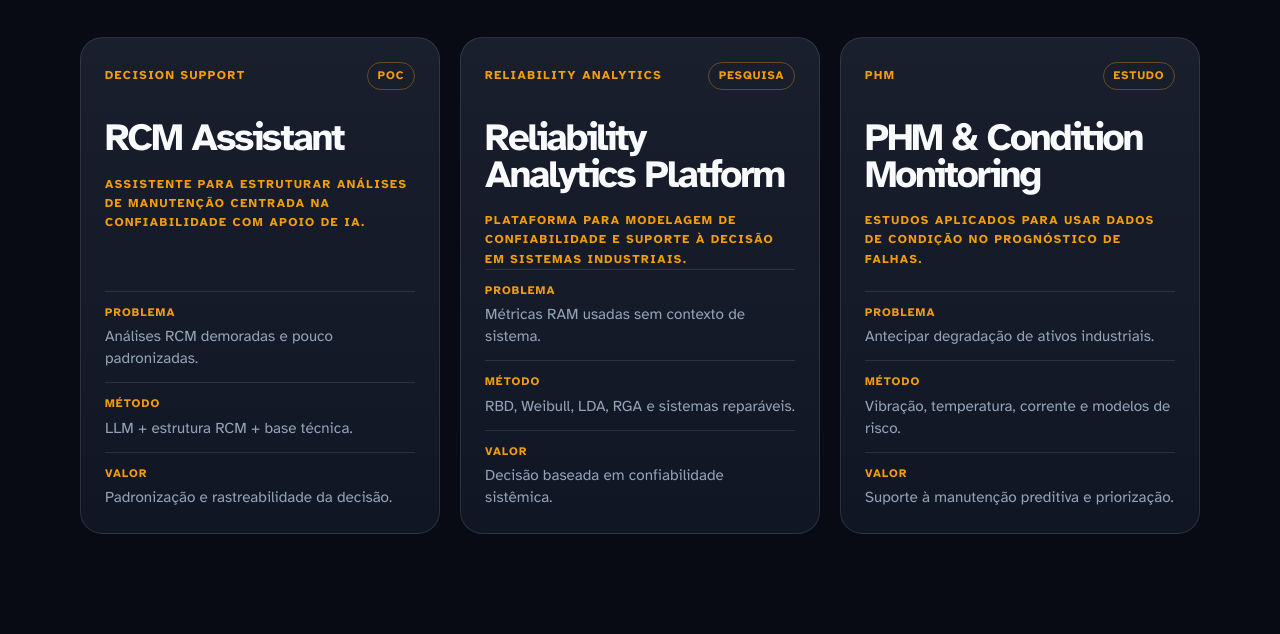
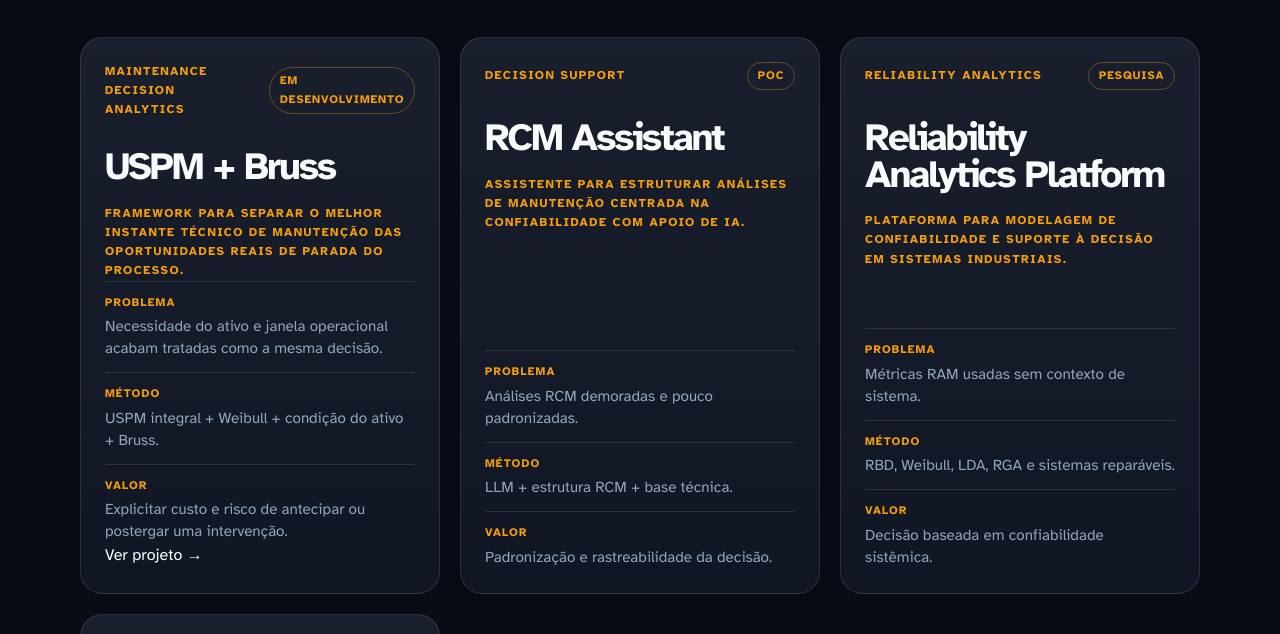
Before and after one commit to fcoelopes/portfoliofcoelds, an Astro site: page / in a window 1280 px wide. Shown: the part 2682-3316 px from the top of the page. Built offline with nearby package versions, Linux system fonts and the light colour scheme; Astro itself is replaced by a stand-in of ours.

Commit message:
feat: feature USPM Bruss on portfolio home

```diff
--- a/src/pages/index.astro
+++ b/src/pages/index.astro
@@ -162,6 +162,49 @@ import { SITE_DESCRIPTION, SITE_TITLE } from "../consts";
         <div class="project-grid refined">
           <article class="project-card refined">
             <div class="project-top">
+              <p>Maintenance Decision Analytics</p>
+              <span class="project-status">Em desenvolvimento</span>
+            </div>
+
+            <h3>USPM + Bruss</h3>
+
+            <p class="project-summary">
+              Framework para separar o melhor instante técnico de manutenção das
+              oportunidades reais de parada do processo.
+            </p>
+
+            <div class="project-meta">
+              <div>
+                <span>Problema</span>
+                <strong
+                  >Necessidade do ativo e janela operacional acabam tratadas como
+                  a mesma decisão.</strong
+                >
+              </div>
+
+              <div>
+                <span>Método</span>
+                <strong
+                  >USPM integral + Weibull + condição do ativo + Bruss.</strong
+                >
+              </div>
+
+              <div>
+                <span>Valor</span>
+                <strong
+                  >Explicitar custo e risco de antecipar ou postergar uma
+                  intervenção.</strong
+                >
+              </div>
+            </div>
+
+            <a href="/blog/projeto-uspm-bruss" class="project-card-link">
+              Ver projeto →
+            </a>
+          </article>
+
+          <article class="project-card refined">
+            <div class="project-top">
               <p>Decision Support</p>
               <span class="project-status">PoC</span>
             </div>
```
